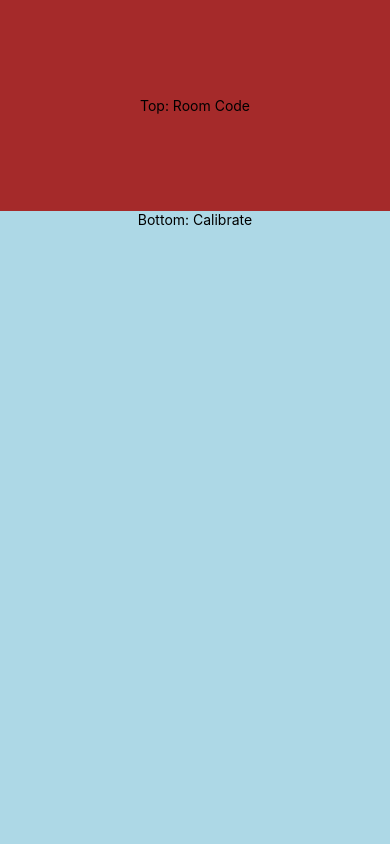
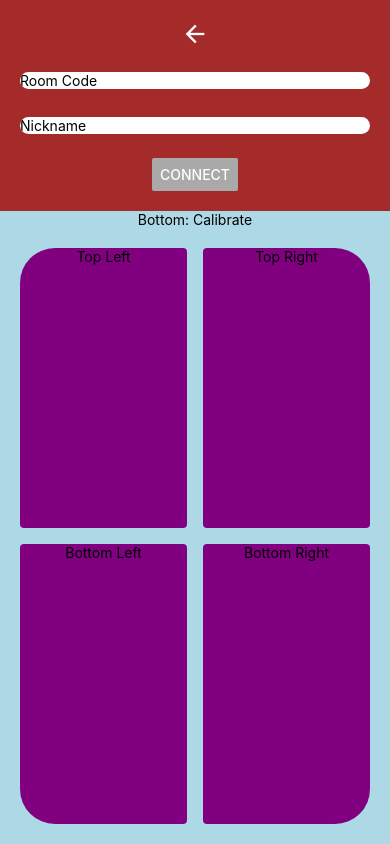
Before and after one commit to SeniorProject21DAN/whack-a-mole-demo, a React Native app: screen /Client in a window 390 px wide. Built offline with nearby package versions, Linux system fonts and the light colour scheme; no server answers.

Commit message:
Worked on client screen and laid groundwork for getting it all connected to the server.

```diff
--- /dev/null
+++ b/components/globalStyles.tsx
@@ -0,0 +1,60 @@
+import { StyleSheet } from 'react-native';
+
+
+export const globalStyles = StyleSheet.create({
+    screenContainer: {
+        flex: 1,
+        alignSelf: "stretch",
+        justifyContent: "space-evenly"
+    },
+    headerContainer: {
+        flex: 1,
+        backgroundColor: "brown",
+        alignItems: "center",
+        // justifyContent: "center",
+        flexDirection: "row",
+
+    },
+    connectedPlayersContainer: {
+        flex: 3,
+        backgroundColor: "lightgreen",
+        alignItems: "center",
+    },
+    calibrationContainer: {
+        flex: 3,
+        backgroundColor: "lightblue",
+        // alignItems: "flex-start",
+        // flexWrap: "wrap",
+        flexDirection: "column",
+        justifyContent: "space-evenly"
+    },
+    calibrateRows: {
+        flex: 1,
+        backgroundColor: "lightblue",
+        flexDirection: "row",
+    },
+    calibrationButtons: {
+        flex: 1,
+        backgroundColor: "purple",
+        borderRadius: 4,
+        alignSelf: "stretch",
+        margin: 20,
+        alignItems: "center"
+    },
+    backButton: {
+        borderRadius: 75,
+        margin: 20,
+        // backgroundColor: "black",
+        alignSelf: "center"
+    },
+    headerText: {
+        fontWeight: "bold",
+        fontSize: 20,
+        alignSelf: "center",
+        justifyContent: "center",
+
+    },
+    sidesText: {
+
+    }
+});
--- a/screens/Client.tsx
+++ b/screens/Client.tsx
@@ -1,22 +1,87 @@
 import React, { useState, useEffect } from 'react';
-import { ImagePickerIOS, StyleSheet, TouchableOpacity } from 'react-native';
-
+import { ImagePickerIOS, StyleSheet, TouchableOpacity, TextInput, Button } from 'react-native';
 import { Text, View } from '../components/Themed';
 import { MaterialIcons } from '@expo/vector-icons';
 import { useNavigation } from '@react-navigation/native';
 import { SlideFromRightIOS } from '@react-navigation/stack/lib/typescript/src/TransitionConfigs/TransitionPresets';
+import { globalStyles } from '../components/globalStyles'
+
+const BUTTON_MARGIN = 8;
+
 
 export default function Client() {
     const navigation = useNavigation();
+    var roomID  = "";
+    var ws = React.useRef(new WebSocket('ws:153.106.227.243:8080')).current;   //This needs to altered to the IP of the server when attempting to get this to run. Double check each time.
+
+    const Placeholder = () => {
+
+    }
+
+    const Connect = () => {
+        if(ws.OPEN){
+            ws.send("s:c:" + roomID);
+        }
+    }
 
 
+
+    React.useEffect(() => {
+        const serverMessagesList = [];
+        ws.onopen = () => {
+            // console.log("Connection Attempt.");
+            // ws.send("s:h:" + roomID);
+            // setServerState('Connected to the server')
+            // setDisableButton(false);
+        };
+        ws.onclose = (e) => {
+            // setServerState('Disconnected. Check internet or server.')
+            // setDisableButton(true);
+        };
+        ws.onerror = (e) => {
+            // setServerState(e.message);
+        };
+        ws.onmessage = (e) => {
+            console.log(e);
+            // serverMessagesList.push(e.data);
+            // setServerMessages([...serverMessagesList])
+        };
+    }, [])
+    const submitMessage = () => {
+        // ws.send();
+        // setMessageText('')
+        // setInputFieldEmpty(true)
+    }
+
     return (
-        <View style={{flex: 1, alignSelf: "stretch", justifyContent: "space-evenly"}}>
+        <View style={globalStyles.screenContainer}>
             <View style={styles.headerContainer}>
-                <Text style={styles.headerText}>Top: Room Code</Text>
+                {/* <Text style={styles.headerText}>Top: Room Code</Text> */}
+                <TouchableOpacity>
+                    <MaterialIcons name="arrow-back" size={28} color='white'/>
+                </TouchableOpacity>
+                <TextInput style={styles.textInput} placeholder='Room Code' />
+                <TextInput style={styles.textInput} placeholder='Nickname' />
+                <Button color="darkgrey" title="connect" onPress={Connect}/>
             </View>
-            <View style={styles.calibrationContainer}>
-                <Text>Bottom: Calibrate</Text>
+            <View style={globalStyles.calibrationContainer}>
+                <Text style={{ alignSelf: "center" }}>Bottom: Calibrate</Text>
+                <View style={globalStyles.calibrateRows}>
+                    <TouchableOpacity style={[globalStyles.calibrationButtons, { marginBottom: BUTTON_MARGIN, borderTopLeftRadius: 35, marginRight: BUTTON_MARGIN }]}>
+                        <Text>Top Left</Text>
+                    </TouchableOpacity>
+                    <TouchableOpacity style={[globalStyles.calibrationButtons, { marginBottom: BUTTON_MARGIN, borderTopRightRadius: 35, marginLeft: BUTTON_MARGIN }]}>
+                        <Text>Top Right</Text>
+                    </TouchableOpacity>
+                </View>
+                <View style={globalStyles.calibrateRows}>
+                    <TouchableOpacity style={[globalStyles.calibrationButtons, { marginTop: BUTTON_MARGIN, borderBottomLeftRadius: 35, marginRight: BUTTON_MARGIN }]}>
+                        <Text>Bottom Left</Text>
+                    </TouchableOpacity>
+                    <TouchableOpacity style={[globalStyles.calibrationButtons, { marginTop: BUTTON_MARGIN, borderBottomRightRadius: 35, marginLeft: BUTTON_MARGIN }]}>
+                        <Text>Bottom Right</Text>
+                    </TouchableOpacity>
+                </View>
             </View>
         </View>
     )
@@ -27,7 +92,8 @@ const styles = StyleSheet.create({
         flex: 1,
         backgroundColor: "brown",
         alignItems: "center",
-        justifyContent: "center",
+        justifyContent: "space-evenly",
+        // marginTop: 10,
 
     },
     connectedPlayersContainer: {
@@ -48,5 +114,16 @@ const styles = StyleSheet.create({
     },
     sidesText: {
 
-    }
+    },
+    textInput: {
+        margin: 4,
+        marginHorizontal: 20,
+        backgroundColor: "white",
+        color: "black",
+        alignSelf: "stretch",
+        borderRadius: 10,
+    },
+    connectButton: {
+
+    },
 });
--- a/screens/HostSetup.tsx
+++ b/screens/HostSetup.tsx
@@ -6,6 +6,7 @@ import { Text, View } from '../components/Themed';
 import { useNavigation } from '@react-navigation/native';
 import { SlideFromRightIOS } from '@react-navigation/stack/lib/typescript/src/TransitionConfigs/TransitionPresets';
 import { MaterialIcons } from '@expo/vector-icons';
+import { globalStyles } from '../components/globalStyles'
 
 const LENGTH = 5; // Length of the Room ID
 const BUTTON_MARGIN = 8;
@@ -62,35 +63,37 @@ export default function HostSetup() {
 
 
     return (
-        <View style={styles.screenContainer}>
-            <View style={styles.headerContainer}>
-                <TouchableOpacity style={styles.backButton}>
+        <View style={globalStyles.screenContainer}>
+            <View style={globalStyles.headerContainer}>
+                <TouchableOpacity style={globalStyles.backButton}>
                     <MaterialIcons name="delete" size={28} color='white' />
                 </TouchableOpacity>
-                <Text style={styles.headerText}>Room Code: {roomID}</Text>
+                <Text style={globalStyles.headerText}>Room Code: {roomID}</Text>
             </View>
-            <View style={styles.connectedPlayersContainer}>
+            <View style={globalStyles.connectedPlayersContainer}>
                 <Text>Middle: Current Players</Text>
             </View>
-            <View style={styles.calibrationContainer}>
+
+            <View style={globalStyles.calibrationContainer}>
                 <Text style={{ alignSelf: "center" }}>Bottom: Calibrate</Text>
-                <View style={styles.calibrateRows}>
-                    <TouchableOpacity style={[styles.calibrationButtons, { marginBottom: BUTTON_MARGIN, borderTopLeftRadius: 35, marginRight: BUTTON_MARGIN }]}>
+                <View style={globalStyles.calibrateRows}>
+                    <TouchableOpacity style={[globalStyles.calibrationButtons, { marginBottom: BUTTON_MARGIN, borderTopLeftRadius: 35, marginRight: BUTTON_MARGIN }]}>
                         <Text>Top Left</Text>
                     </TouchableOpacity>
-                    <TouchableOpacity style={[styles.calibrationButtons, { marginBottom: BUTTON_MARGIN, borderTopRightRadius: 35, marginLeft: BUTTON_MARGIN }]}>
+                    <TouchableOpacity style={[globalStyles.calibrationButtons, { marginBottom: BUTTON_MARGIN, borderTopRightRadius: 35, marginLeft: BUTTON_MARGIN }]}>
                         <Text>Top Right</Text>
                     </TouchableOpacity>
                 </View>
-                <View style={styles.calibrateRows}>
-                    <TouchableOpacity style={[styles.calibrationButtons, { marginTop: BUTTON_MARGIN, borderBottomLeftRadius: 35, marginRight: BUTTON_MARGIN }]}>
+                <View style={globalStyles.calibrateRows}>
+                    <TouchableOpacity style={[globalStyles.calibrationButtons, { marginTop: BUTTON_MARGIN, borderBottomLeftRadius: 35, marginRight: BUTTON_MARGIN }]}>
                         <Text>Bottom Left</Text>
                     </TouchableOpacity>
-                    <TouchableOpacity style={[styles.calibrationButtons, { marginTop: BUTTON_MARGIN, borderBottomRightRadius: 35, marginLeft: BUTTON_MARGIN }]}>
+                    <TouchableOpacity style={[globalStyles.calibrationButtons, { marginTop: BUTTON_MARGIN, borderBottomRightRadius: 35, marginLeft: BUTTON_MARGIN }]}>
                         <Text>Bottom Right</Text>
                     </TouchableOpacity>
                 </View>
             </View>
+
         </View>
     )
 }
```
